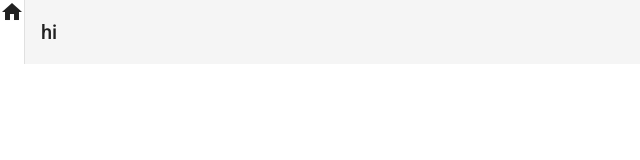
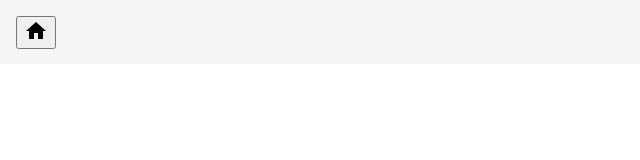
Before and after one commit to arthurrivas/spa-easy-fin, an Angular app: page / in a window 1280 px wide. Shown: the top 160 px of the page, without its empty margins (0-640 px from the left). Built offline with nearby package versions, Linux system fonts and the light colour scheme.

Commit message:
criado navegacao entre componentes

```diff
--- a/src/app/app.component.html
+++ b/src/app/app.component.html
@@ -8,17 +8,17 @@
   </head>
   <body> -->
 <mat-sidenav-container class="example-sidenav-container">
-  <mat-sidenav #sidenav mode="side" opened="isExpanded">
-    <mat-list-item>
-      <mat-icon mat-list-icon>home</mat-icon>
+  <mat-sidenav-content>
+    <mat-toolbar>
+      <button (click)="opened= !opened"><mat-icon>home</mat-icon></button>
+    </mat-toolbar>
+    <router-outlet></router-outlet>
+  </mat-sidenav-content>
+  <mat-sidenav #sidenav mode="side" [(opened)]="opened">
+    <mat-list-item routerLink="/dashboard">
+      <p>Dashboard</p>
     </mat-list-item>
   </mat-sidenav>
-
-  <mat-sidenav-content>
-    <mat-toolbar>
-      <h1>hi</h1>
-    </mat-toolbar>
-  </mat-sidenav-content>
 
   <!-- <mat-toolbar color="primary" class="example-toolbar">
     <button mat-icon-button>
--- a/src/app/app.component.ts
+++ b/src/app/app.component.ts
@@ -7,15 +7,5 @@ import { FormBuilder } from '@angular/forms';
   styleUrls: ['./app.component.css'],
 })
 export class AppComponent {
-  options = this._formBuilder.group({
-    bottom: 0,
-    fixed: false,
-    top: 0,
-  });
-
-  constructor(private _formBuilder: FormBuilder) {}
-
-  shouldRun = /(^|.)(stackblitz|webcontainer).(io|com)$/.test(
-    window.location.host
-  );
+  opened = false
 }
--- a/src/app/app.module.ts
+++ b/src/app/app.module.ts
@@ -13,7 +13,7 @@ import { BrowserAnimationsModule } from '@angular/platform-browser/animations'
 
 const routes: Routes = [
   {
-    path: "./dashboard",
+    path: "dashboard",
     component: DashboardComponent
   }
 ]
```
